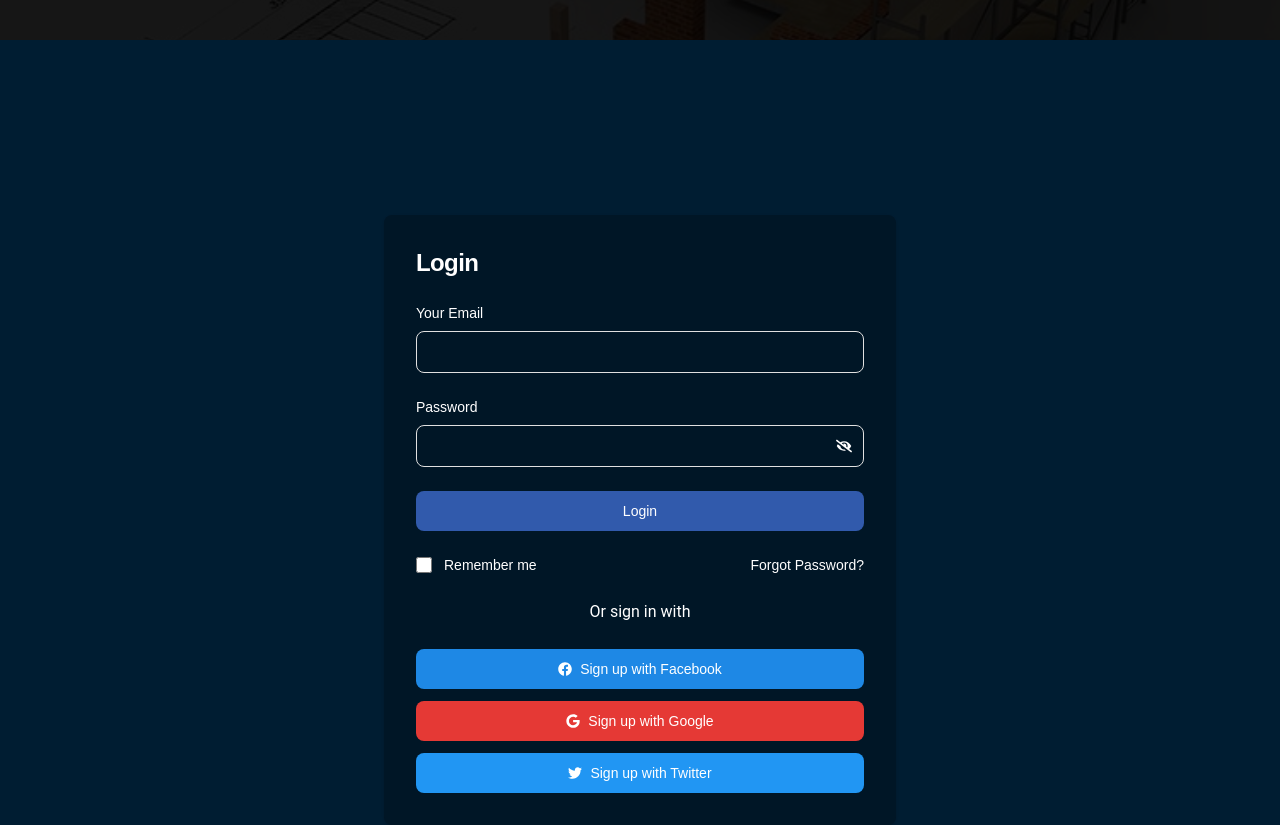
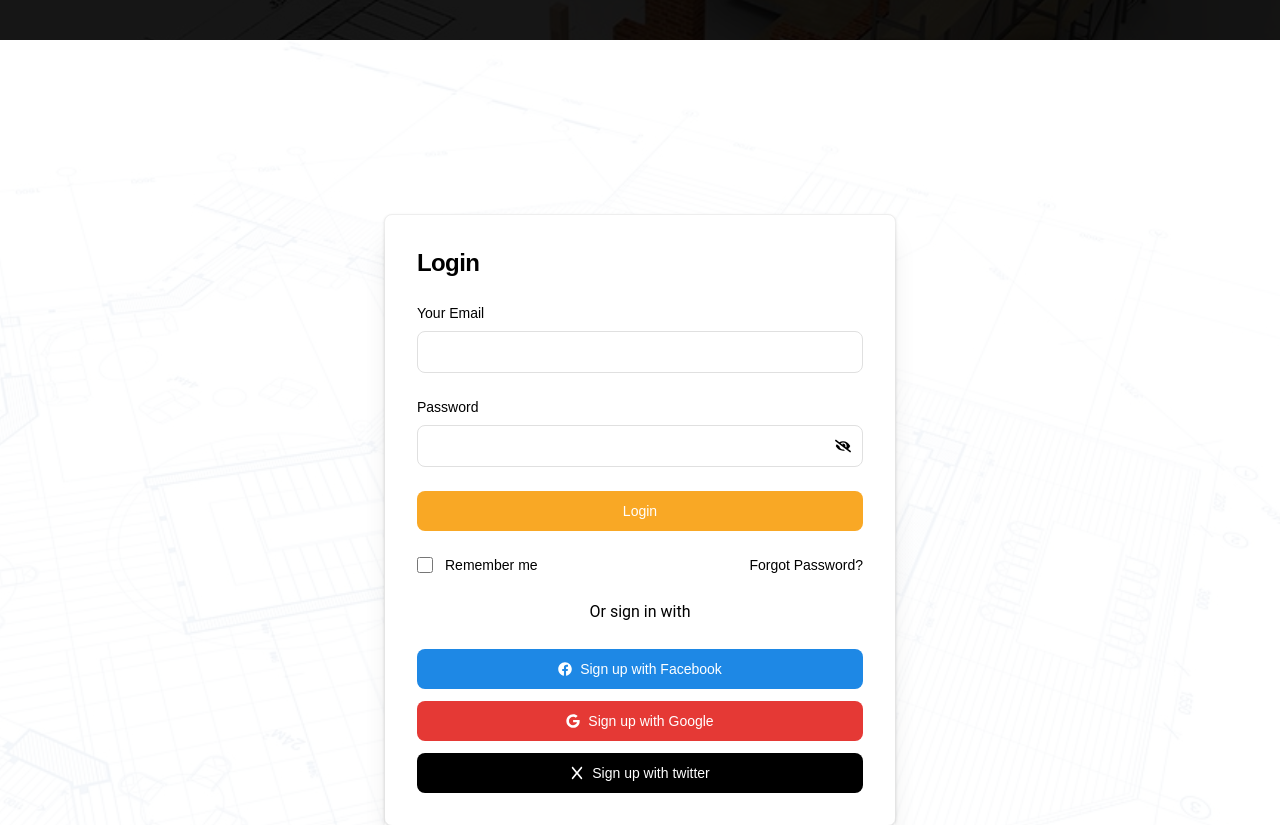
Before and after one commit to captain204/BESITIMATOR-FE-v2, a Next.js app: page /login in a window 1280 px wide. Shown: the part 360-1185 px from the top of the page. Built offline with nearby package versions, Linux system fonts and the light colour scheme.

Commit message:
refactored login

```diff
--- a/src/app/login/page.tsx
+++ b/src/app/login/page.tsx
@@ -6,7 +6,6 @@ import React from "react";
 
 const page = () => {
   return (
-    <div className="bg-tetiary">
     <Layout>
       <AboutHeader
         title="Login"
@@ -14,7 +13,6 @@ const page = () => {
       />
       <LoginScreen />
     </Layout>
-    </div>
   );
 };
 
--- a/src/screens/AuthScreens/LoginScreen.tsx
+++ b/src/screens/AuthScreens/LoginScreen.tsx
@@ -1,7 +1,7 @@
 "use client";
 import { Typography } from "@material-tailwind/react";
 import Link from "next/link";
-import React, { useEffect, useState } from "react";
+import React, { useState } from "react";
 import {
   FaFacebook,
   FaGoogle,
@@ -17,7 +17,8 @@ import { RootState } from "@/Globals/store/store";
 import { loginUser } from "@/Globals/Slices/AuthSlices/LoginUserSlice";
 import { useDispatch, useSelector } from "react-redux";
 import { Spinner } from "@material-tailwind/react";
-import { getUser } from "@/Globals/Slices/AuthSlices/GetUser";
+import { FiX } from "react-icons/fi";
+import { FaX } from "react-icons/fa6";
 
 // Validation schema
 const schema = yup.object().shape({
@@ -64,23 +65,28 @@ const LoginScreen = () => {
   // }, [success, dispatch]);
 
   return (
-    <div>
-      <section className="bg-tetiary dark:bg-gray-900 md:my-20">
+    <div
+      className="relative bg-cover bg-center overflow-hidden"
+      style={{ backgroundImage: 'url("/benifit.png")' }}
+    >
+      <div className="absolute inset-0 bg-white opacity-95"></div>
+
+      <section className=" md:my-20 relative">
         <div className="flex flex-col items-center justify-center px-6 py-8 mx-auto md:h-screen">
-          <div className="w-full bg-[#00000040] rounded-lg shadow dark:border md:mt-0 sm:max-w-md md:max-w-lg xl:p-0 dark:bg-gray-800 dark:border-gray-700">
-            <div className="p-6 space-y-4 md:space-y-6 sm:p-8">
-              <h1 className="text-xl font-bold leading-tight tracking-tight text-white md:text-2xl dark:text-white">
+          <div className="w-full bg-white rounded-lg shadow border md:mt-0 sm:max-w-md md:max-w-lg xl:p-0 dark:bg-gray-800 dark:border-gray-700">
+            <div className="p-6 space-y-4 md:space-y-6 sm:p-8 shadow-xl">
+              <h1 className="text-xl font-bold leading-tight tracking-tight text-black md:text-2xl">
                 Login
               </h1>
 
               <form
-                className="space-y-4 md:space-y-6"
+                className="space-y-4 md:space-y-6 text-black"
                 onSubmit={handleSubmit(onSubmit)}
               >
                 <div>
                   <label
                     htmlFor="email"
-                    className="block mb-2 text-sm font-medium text-white"
+                    className="block mb-2 text-sm font-medium text-black"
                   >
                     Your Email
                   </label>
@@ -107,7 +113,7 @@ const LoginScreen = () => {
                 <div>
                   <label
                     htmlFor="password"
-                    className="block mb-2 text-sm font-medium text-white"
+                    className="block mb-2 text-sm font-medium text-black"
                   >
                     Password
                   </label>
@@ -124,16 +130,16 @@ const LoginScreen = () => {
                       }}
                       className={`bg-transparent border ${
                         errors.password ? "border-red-500" : "border-gray-300"
-                      } text-white text-sm rounded-lg focus:ring-primary-600 focus:border-primary-600 block w-full p-2.5 pr-10 dark:bg-gray-700 dark:border-gray-600 dark:placeholder-gray-400 dark:text-white dark:focus:ring-blue-500 dark:focus:border-blue-500`}
+                      } text-black text-sm rounded-lg focus:ring-primary-600 focus:border-primary-600 block w-full p-2.5 pr-10 dark:bg-gray-700 dark:border-gray-600 dark:placeholder-gray-400 dark:text-black dark:focus:ring-blue-500 dark:focus:border-blue-500`}
                     />
                     <span
                       className="absolute inset-y-0 right-0 flex items-center pr-3 cursor-pointer"
                       onClick={() => setShowPassword(!showPassword)}
                     >
                       {showPassword ? (
-                        <FaEye className="text-white" />
+                        <FaEye className="text-black" />
                       ) : (
-                        <FaEyeSlash className="text-white" />
+                        <FaEyeSlash className="text-black" />
                       )}
                     </span>
                   </div>
@@ -146,7 +152,7 @@ const LoginScreen = () => {
 
                 <button
                   type="submit"
-                  className="w-full flex justify-center text-sm text-white bg-primary hover:bg-primary-700 focus:ring-4 focus:outline-none focus:ring-primary-300 font-medium rounded-lg px-5 py-2.5 text-center dark:bg-primary-600 dark:hover:bg-primary-700 dark:focus:ring-primary-800"
+                  className="w-full flex justify-center text-sm text-white bg-yellow-800 hover:bg-primary-700 focus:ring-4 focus:outline-none focus:ring-primary-300 font-medium rounded-lg px-5 py-2.5 text-center dark:bg-primary-600 dark:hover:bg-primary-700 dark:focus:ring-primary-800"
                 >
                   {loading ? (
                     <Spinner className="w-4 h-4 text-white " />
@@ -166,19 +172,19 @@ const LoginScreen = () => {
                       />
                     </div>
                     <div className="md:ml-3 ml-1 text-sm ">
-                      <label htmlFor="terms" className="font-light text-white">
+                      <label htmlFor="terms" className="font-light text-black">
                         Remember me
                       </label>
                     </div>
                   </div>
                   <Link href="/reset-password">
-                    <p className="text-sm font-light text-white hover:underline">
+                    <p className="text-sm font-light text-black hover:underline">
                       Forgot Password?
                     </p>
                   </Link>
                 </div>
 
-                {/* <p className="text-sm font-light text-white text-center">
+                {/* <p className="text-sm font-light text-black text-center">
                   You don't have an account?{" "}
                   <Link
                     href="/signup"
@@ -190,7 +196,7 @@ const LoginScreen = () => {
 
                 <Typography
                   color="gray"
-                  className="mt-4 text-center font-normal text-white"
+                  className="mt-4 text-center font-normal text-black"
                 >
                   Or sign in with
                 </Typography>
@@ -210,9 +216,9 @@ const LoginScreen = () => {
                   </button>
                   <button
                     type="button"
-                    className="flex items-center justify-center w-full text-white bg-blue-500 hover:bg-blue-600 focus:ring-4 focus:outline-none focus:ring-blue-300 font-medium rounded-lg text-sm px-5 py-2.5 dark:bg-blue-500 dark:hover:bg-blue-600 dark:focus:ring-blue-800"
+                    className="flex items-center justify-center w-full text-white bg-black hover:bg-blue-600 focus:ring-4 focus:outline-none focus:ring-blue-300 font-medium rounded-lg text-sm px-5 py-2.5 dark:bg-blue-500 dark:hover:bg-blue-600 dark:focus:ring-blue-800"
                   >
-                    <FaTwitter className="mr-2" /> Sign up with Twitter
+                    <FaX className="mr-2" /> Sign up with twitter
                   </button>
                 </div>
               </form>
--- a/src/screens/LandingPageScreen/Pricing.tsx
+++ b/src/screens/LandingPageScreen/Pricing.tsx
@@ -41,7 +41,7 @@ export function PricingCard({ plan, price, features, sub, under }: any) {
         color="transparent"
         className="m-0 mb-8 rounded-none border-b border-gray-300 pb-8 text-center"
       >
-          <Typography
+        <Typography
           variant="small"
           className="font-semibold text-xl uppercase text-black mb-3"
         >
@@ -56,8 +56,6 @@ export function PricingCard({ plan, price, features, sub, under }: any) {
           {price}
           <span className="text-3xl">/{under}</span>
         </Typography>
-
-
 
         <Typography className="text-black  text-2sm">{sub}</Typography>
       </CardHeader>
```
Lines whose indentation alone changed are shown as unchanged.
